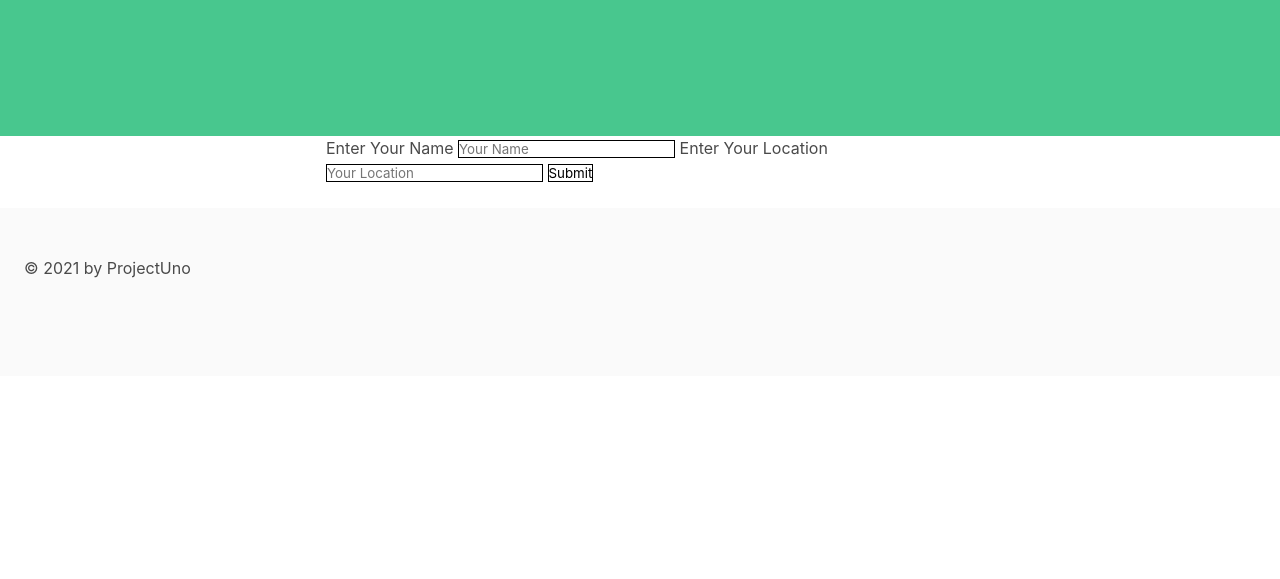
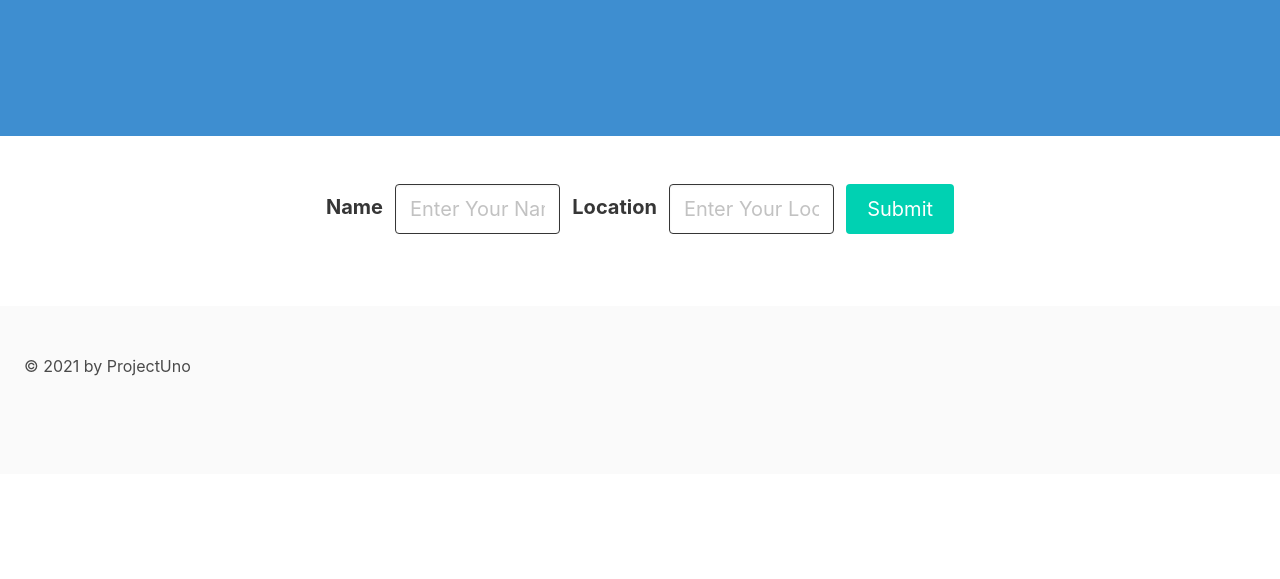
Before and after one commit to Sergioloman/Should-you-go-out, a plain HTML site: page index.html in a window 1280 px wide. Shown: the part 221-800 px from the top of the page. Drawn offline with nearby package versions, Linux system fonts and the light colour scheme; no server answers.

Commit message:
hero and input forms completed

```diff
--- a/assets/styles.css
+++ b/assets/styles.css
@@ -15,11 +15,11 @@
     border: 1px solid;
     background-color: transparent;
 }
-#submit{
+/*#submit{
     background-color: transparent;
     text-decoration: none;
     border: 1px solid black;
-}
+}*/
 #submit:hover{
     text-decoration: underline ;
 }
--- a/index.html
+++ b/index.html
@@ -11,23 +11,39 @@
 </head>
 
 <body>
-    <section class="hero is-medium is-success">
+    <section class="hero is-medium is-info">
         <div class="hero-body">
             <div class="page-title title" id="title">Should You Go Outside Today?</h1>
-            <div class="page-title subtitle mb-2 is-capitalized">First, tell us who you are!</h2>
-        </div>
+                <div class="page-title subtitle mb-2 is-capitalized">First, tell us who you are!</h2>
+                </div>
     </section>
-    <section class="columns is-centered hero-form">
+    <section class="columns is-centered hero-form pt-6 pb-6">
         <div class="column is-half">
-                <form>
-                    <label for="name">Enter Your Name</label>
-                    <input type="text" placeholder="Your Name" name="name" id="name" class="form-input mt-0">
+            <div class="field is-horizontal is-grouped-multiline is-grouped">
 
-                    <label for="location">Enter Your Location</label>
-                    <input type="text" placeholder="Your Location" name="location" id="location">
+                <div class=" control  field-label is-medium">
+                    <label class="label">Name</label>
+                </div>
+                <div class="control field-body">
+                    <div class="field">
+                        <input class="input is-medium is-hovered" type="text" placeholder="Enter Your Name"  id="name" class="form-input mt-0">
+                    </div>
+                </div>
 
-                    <input type="submit" value="Submit" id="submit">
-                </form>
+                <div class=" control field-label is-medium">
+                    <label class="label">Location</label>
+                </div>
+                <div class="control field-body">
+                    <div class="field">
+                        <input class="input is-medium is-hovered" type="text" placeholder="Enter Your Location"  id="location">
+                    </div>
+                </div>
+
+                <div class="control">
+                    <div class="button is-medium is-primary" id="submit">Submit</div>
+                </div>
+
+            </div>
         </div>
     </section>
     <main class="page-content pt-6 is-capitalized hide">
```
